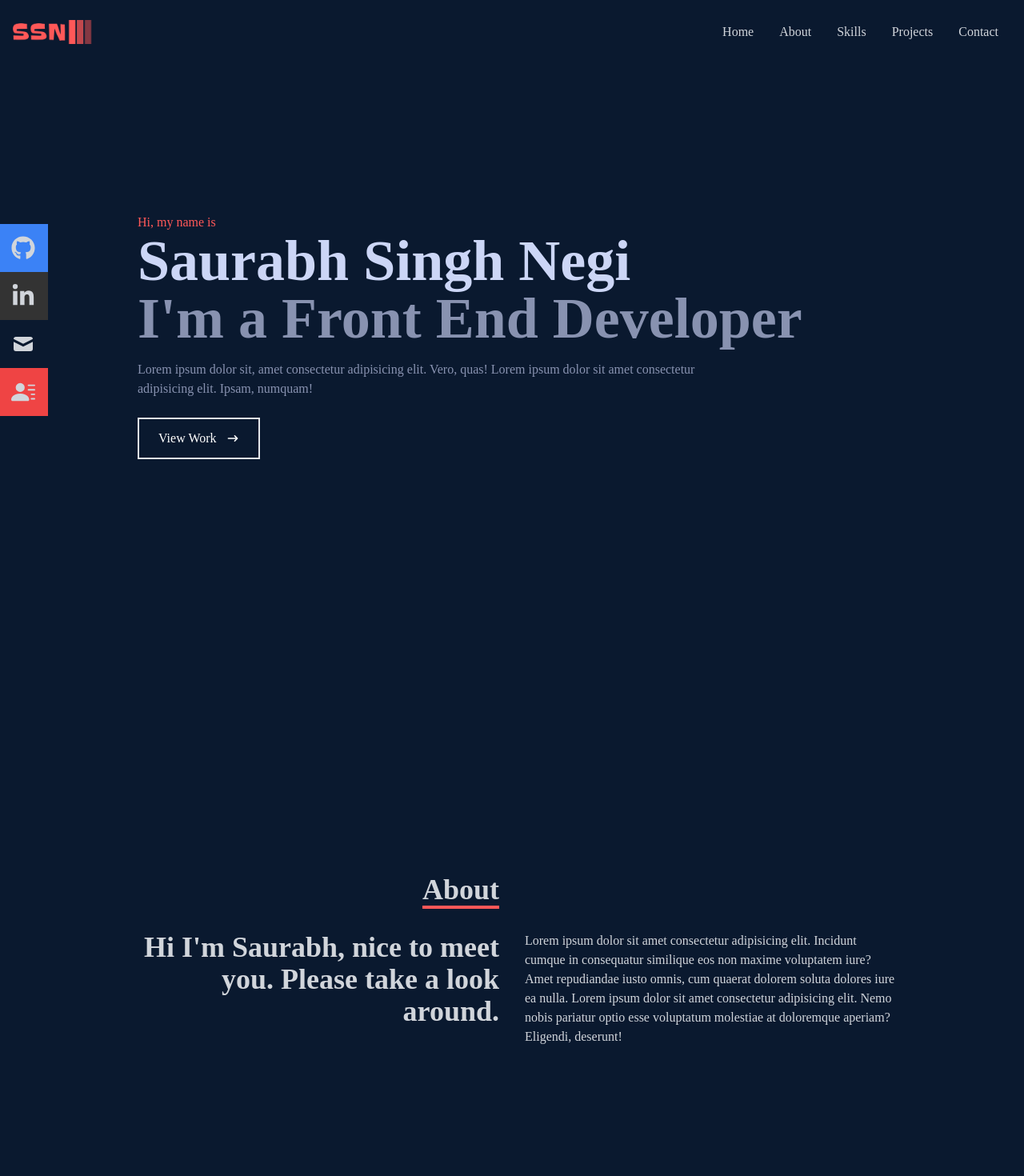
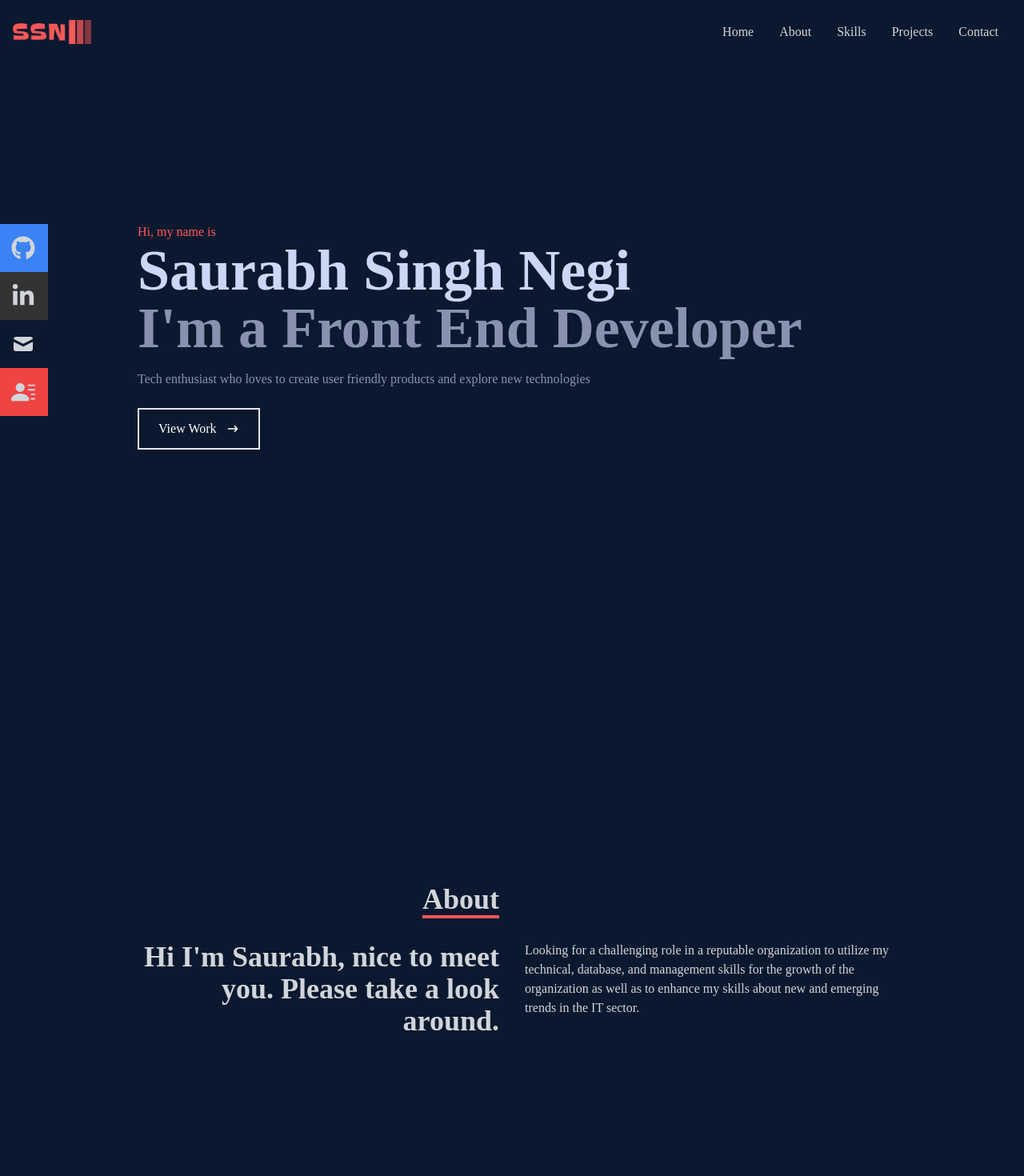
Before and after one commit to Saurabh-Singh-Negi/portfolio-react-app, a React (Create React App) app: page / in a window 1280 px wide. Shown: the top 1470 px of the page at 80% size. Built offline with nearby package versions, Linux system fonts and the light colour scheme.

Commit message:
react-scroll added to home button

```diff
--- a/src/components/About.jsx
+++ b/src/components/About.jsx
@@ -1,30 +1,35 @@
-import React from 'react';
+import React from "react";
 
 const About = () => {
-    return (
-        <div name="about" className='w-full h-screen bg-[#0a192f] text-gray-300'>
-            <div className='flex flex-col justify-center items-center w-full h-full'>
-                <div className='max-w-[1000px] w-full grid grid-cols-2 gap-8'>
-                    <div className='sm:text-right pb-8 pl-4'>
-                        <p className='text-4xl font-bold inline border-b-4 border-[#FF5858]'>About</p>
-                    </div>
+  return (
+    <div name="about" className="w-full h-screen bg-[#0a192f] text-gray-300">
+      <div className="flex flex-col justify-center items-center w-full h-full">
+        <div className="max-w-[1000px] w-full grid grid-cols-2 gap-8">
+          <div className="sm:text-right pb-8 pl-4">
+            <p className="text-4xl font-bold inline border-b-4 border-[#FF5858]">
+              About
+            </p>
+          </div>
 
-                    <div>
+          <div></div>
+        </div>
+        <div className="max-w-[1000px] w-full grid sm:grid-cols-2 gap-8 px-4">
+          <div className="sm:text-right text-4xl font-bold">
+            <p className="">
+              Hi I'm Saurabh, nice to meet you. Please take a look around.
+            </p>
+          </div>
 
-                    </div>
-                </div>
-                <div className='max-w-[1000px] w-full grid sm:grid-cols-2 gap-8 px-4'>
-                    <div className='sm:text-right text-4xl font-bold'>
-                        <p className=''>Hi I'm Saurabh, nice to meet you. Please take a look around.</p>
-                    </div>
-
-                    <div>
-                        Lorem ipsum dolor sit amet consectetur adipisicing elit. Incidunt cumque in consequatur similique eos non maxime voluptatem iure? Amet repudiandae iusto omnis, cum quaerat dolorem soluta dolores iure ea nulla. Lorem ipsum dolor sit amet consectetur adipisicing elit. Nemo nobis pariatur optio esse voluptatum molestiae at doloremque aperiam? Eligendi, deserunt!
-                    </div>
-                </div>
-            </div>
+          <div>
+            Looking for a challenging role in a reputable organization to
+            utilize my technical, database, and management skills for the growth
+            of the organization as well as to enhance my skills about new and
+            emerging trends in the IT sector.
+          </div>
         </div>
-    )
-}
+      </div>
+    </div>
+  );
+};
 
 export default About;
--- a/src/components/Home.jsx
+++ b/src/components/Home.jsx
@@ -1,28 +1,41 @@
-import React from 'react';
-import {HiArrowNarrowRight} from "react-icons/hi";
+import React from "react";
+import { HiArrowNarrowRight } from "react-icons/hi";
+import { Link } from "react-scroll";
 
 const Home = () => {
   return (
-        <div name='home' className='w-full h-screen bg-[#0a192f] text-black py-100px px-0 md:px-10 lg:px-0'>Home
+    <div
+      name="home"
+      className="w-full h-screen bg-[#0a192f] text-black py-100px px-0 md:px-10 lg:px-0"
+    >
+      Home
+      {/* container */}
+      <div className="max-w-[1000px] mx-auto px-8 flex flex-col justify-center h-full">
+        <p className="text-[#FF5858]">Hi, my name is</p>
+        <h1 className="text-4xl sm:text-7xl font-bold text-[#ccd6f6]">
+          Saurabh Singh Negi
+        </h1>
+        <h2 className="text-4xl sm:text-7xl font-bold text-[#8892b0]">
+          I'm a Front End Developer
+        </h2>
+        <p className="text-[#8892b0] py-4 max-w-[700px]">
+          Tech enthusiast who loves to create user friendly products and explore
+          new technologies
+        </p>
 
-            {/* container */}
-            <div className='max-w-[1000px] mx-auto px-8 flex flex-col justify-center h-full'>
-                <p className='text-[#FF5858]'>Hi, my name is</p>
-                <h1 className='text-4xl sm:text-7xl font-bold text-[#ccd6f6]'>Saurabh Singh Negi</h1>
-                <h2 className='text-4xl sm:text-7xl font-bold text-[#8892b0]'>I'm a Front End Developer</h2>
-                <p className='text-[#8892b0] py-4 max-w-[700px]'>Lorem ipsum dolor sit, amet consectetur adipisicing elit. Vero, quas! Lorem ipsum dolor sit amet consectetur adipisicing elit. Ipsam, numquam!</p>
         <div>
-                    <button className='text-white group border-2 px-6 py-3 my-2 flex gap-3 items-center hover:bg-[#FF5858] hover:border-[#FF5858]'>View Work
-                        <span className='group-hover:rotate-90 duration-300'>
-                            <HiArrowNarrowRight/>
+          <button className="text-white group border-2 px-6 py-3 my-2 flex gap-3 items-center hover:bg-[#FF5858] hover:border-[#FF5858]">
+            <Link to="work" smooth={true} duration={500}>
+              View Work
+            </Link>
+            <span className="group-hover:rotate-90 duration-300">
+              <HiArrowNarrowRight />
             </span>
           </button>
         </div>
       </div>
-
     </div>
-
-    )
-}
+  );
+};
 
 export default Home;
```
Lines whose indentation alone changed are shown as unchanged.
